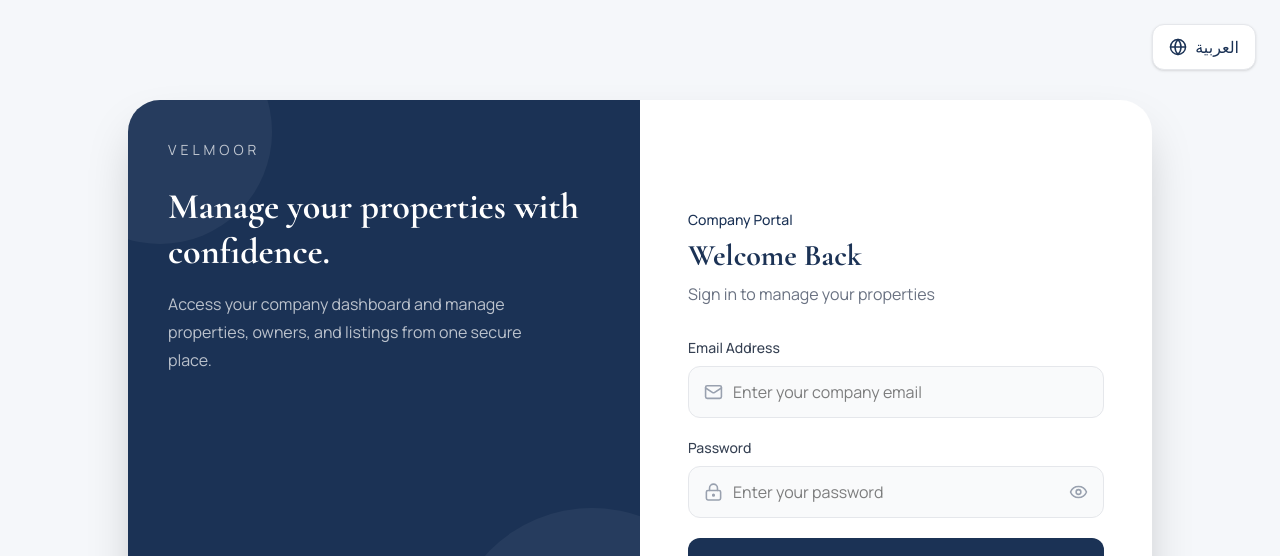
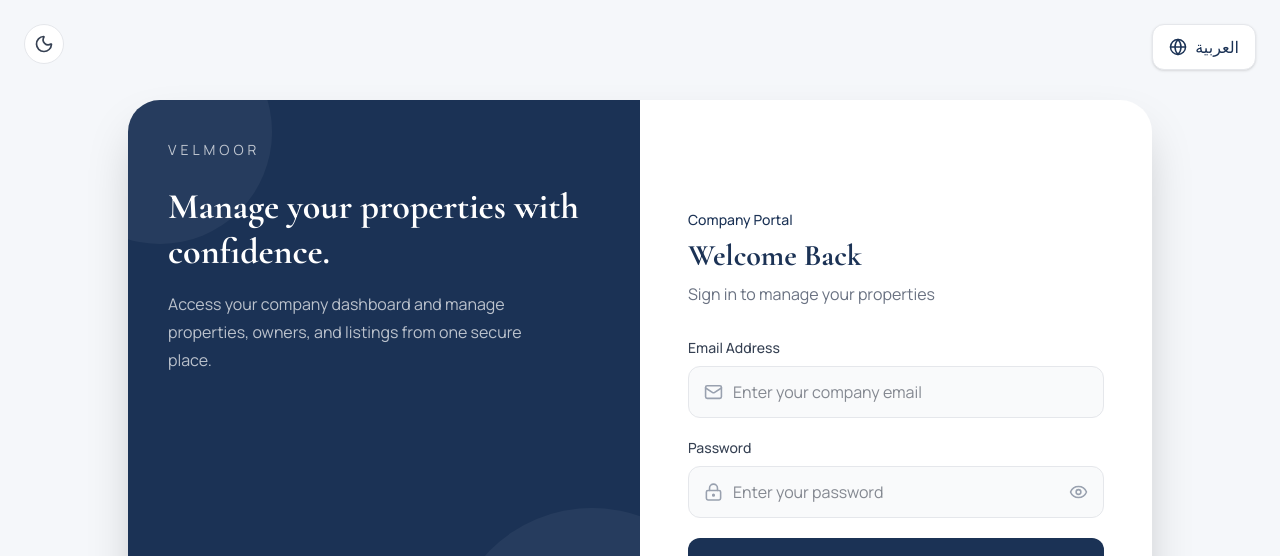
Before and after one commit to mvryvmredv-cyber/velmoor-website, a Next.js app: page /en/company/login in a window 1280 px wide. Shown: the top 556 px of the page. Built offline with nearby package versions, Linux system fonts and the light colour scheme; no server answers.

Commit message:
Add theme toggle to login and dashboard

```diff
--- a/src/app/[locale]/company/dashboard/page.tsx
+++ b/src/app/[locale]/company/dashboard/page.tsx
@@ -12,6 +12,7 @@ import {
   Home,
   Globe,
 } from "lucide-react";
+import ThemeToggle from "@/components/ThemeToggle";
 
 type Props = {
   params: Promise<{
@@ -62,12 +63,6 @@ export default async function CompanyDashboard({ params }: Props) {
                     <Home size={16} />
 
                     <span>{t("portal")}</span>
-
-                    {/* <span>/</span> */}
-
-                    {/* <span className="text-[#1b3255] dark:text-blue-400">
-                      {t("dashboard")}
-                    </span> */}
                   </div>
 
                   <h1 className="text-3xl md:text-4xl font-bold text-[#1b3255] dark:text-white">
@@ -88,6 +83,8 @@ export default async function CompanyDashboard({ params }: Props) {
 
                   <span>{locale === "ar" ? "English" : "العربية"}</span>
                 </Link>
+                {/* dark mode toggle */}
+                <ThemeToggle />
               </div>
             </header>
 
--- a/src/app/[locale]/company/login/page.tsx
+++ b/src/app/[locale]/company/login/page.tsx
@@ -1,15 +1,18 @@
 "use client";
+
 import Link from "next/link";
 import { FormEvent, useState } from "react";
 import { Eye, EyeOff, LockKeyhole, Mail, Globe } from "lucide-react";
 import { supabase } from "@/lib/supabase";
 import { useRouter } from "next/navigation";
 import { useTranslations, useLocale } from "next-intl";
+import ThemeToggle from "@/components/ThemeToggle";
 
 export default function CompanyLoginPage() {
   const router = useRouter();
   const t = useTranslations("companyLogin");
   const locale = useLocale();
+
   const [email, setEmail] = useState("");
   const [password, setPassword] = useState("");
   const [showPassword, setShowPassword] = useState(false);
@@ -45,7 +48,7 @@ export default function CompanyLoginPage() {
     console.log("USER:", data.user?.email);
     console.log("SESSION EXISTS:", !!data.session);
 
-    // نجيب الـ session الحالية للتأكد إنها اتسجلت
+    // Get current session to make sure it was saved
     const { data: sessionData } = await supabase.auth.getSession();
 
     console.log("CURRENT SESSION:", sessionData.session);
@@ -61,6 +64,15 @@ export default function CompanyLoginPage() {
 
   return (
     <main className="min-h-screen bg-[#f5f7fa] dark:bg-slate-950 flex items-center justify-center px-4">
+      {/* ========================= */}
+      {/* TOP CONTROLS */}
+      {/* ========================= */}
+
+      {/* Dark / Light Mode */}
+      <div className="absolute top-6 left-6">
+        <ThemeToggle />
+      </div>
+
       {/* Language Button */}
       <Link
         href={`/${locale === "ar" ? "en" : "ar"}/company/login`}
@@ -70,6 +82,11 @@ export default function CompanyLoginPage() {
 
         <span>{locale === "ar" ? "English" : "العربية"}</span>
       </Link>
+
+      {/* ========================= */}
+      {/* LOGIN CARD */}
+      {/* ========================= */}
+
       <div className="w-full max-w-5xl bg-white dark:bg-slate-900 rounded-[32px] overflow-hidden shadow-2xl grid md:grid-cols-2">
         {/* Left */}
         <div className="hidden md:flex relative bg-[#1b3255] min-h-[600px] p-10 text-white flex-col justify-between overflow-hidden">
@@ -134,7 +151,7 @@ export default function CompanyLoginPage() {
                   value={email}
                   onChange={(e) => setEmail(e.target.value)}
                   placeholder={t("emailPlaceholder")}
-                  className="w-full h-13 rounded-xl border border-gray-200 dark:border-slate-700 bg-gray-50 dark:bg-slate-800 pl-11 pr-4 outline-none focus:ring-2 focus:ring-[#1b3255]/20"
+                  className="w-full h-13 rounded-xl border border-gray-200 dark:border-slate-700 bg-gray-50 dark:bg-slate-800 text-gray-900 dark:text-white pl-11 pr-4 outline-none focus:ring-2 focus:ring-[#1b3255]/20"
                 />
               </div>
             </div>
@@ -157,13 +174,13 @@ export default function CompanyLoginPage() {
                   value={password}
                   onChange={(e) => setPassword(e.target.value)}
                   placeholder={t("passwordPlaceholder")}
-                  className="w-full h-13 rounded-xl border border-gray-200 dark:border-slate-700 bg-gray-50 dark:bg-slate-800 pl-11 pr-12 outline-none focus:ring-2 focus:ring-[#1b3255]/20"
+                  className="w-full h-13 rounded-xl border border-gray-200 dark:border-slate-700 bg-gray-50 dark:bg-slate-800 text-gray-900 dark:text-white pl-11 pr-12 outline-none focus:ring-2 focus:ring-[#1b3255]/20"
                 />
 
                 <button
                   type="button"
                   onClick={() => setShowPassword(!showPassword)}
-                  className="absolute right-4 top-1/2 -translate-y-1/2 text-gray-400 hover:text-gray-600"
+                  className="absolute right-4 top-1/2 -translate-y-1/2 text-gray-400 hover:text-gray-600 dark:hover:text-gray-200"
                 >
                   {showPassword ? <EyeOff size={19} /> : <Eye size={19} />}
                 </button>
@@ -172,7 +189,7 @@ export default function CompanyLoginPage() {
 
             {/* Error */}
             {error && (
-              <div className="rounded-xl bg-red-50 border border-red-200 text-red-600 text-sm p-3">
+              <div className="rounded-xl bg-red-50 dark:bg-red-950/30 border border-red-200 dark:border-red-900 text-red-600 dark:text-red-400 text-sm p-3">
                 {error}
               </div>
             )}
--- a/src/app/api/properties/download/route.ts
+++ b/src/app/api/properties/download/route.ts
@@ -32,9 +32,9 @@ export async function GET(request: Request) {
     }
 
     // السماح فقط بالـ buckets الخاصة بالعقارات
-    const isAllowedBucket =
-      url.pathname.includes("/storage/v1/object/public/property-images/") ||
-      url.pathname.includes("/storage/v1/object/public/property-videos/");
+    const isAllowedBucket = url.pathname.includes(
+      "/storage/v1/object/public/property-images/",
+    );
 
     if (!isAllowedBucket) {
       return NextResponse.json(
--- /dev/null
+++ b/src/components/ThemeToggle.tsx
@@ -0,0 +1,29 @@
+"use client";
+
+import { Moon, Sun } from "lucide-react";
+import { useTheme } from "next-themes";
+import { useEffect, useState } from "react";
+
+export default function ThemeToggle() {
+  const { theme, setTheme } = useTheme();
+  const [mounted, setMounted] = useState(false);
+
+  useEffect(() => {
+    setMounted(true);
+  }, []);
+
+  if (!mounted) return null;
+
+  const isDark = theme === "dark";
+
+  return (
+    <button
+      type="button"
+      onClick={() => setTheme(isDark ? "light" : "dark")}
+      aria-label={isDark ? "Switch to light mode" : "Switch to dark mode"}
+      className="flex h-10 w-10 items-center justify-center rounded-full border border-gray-200 bg-white text-gray-700 transition hover:bg-gray-100 dark:border-gray-700 dark:bg-gray-900 dark:text-gray-200 dark:hover:bg-gray-800"
+    >
+      {isDark ? <Sun className="h-5 w-5" /> : <Moon className="h-5 w-5" />}
+    </button>
+  );
+}
```
